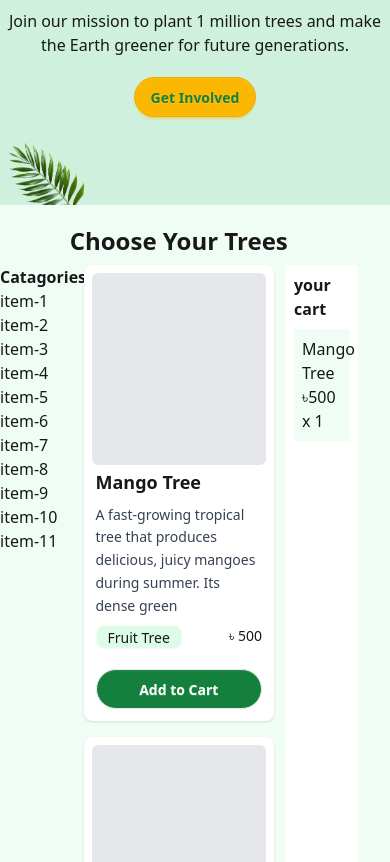
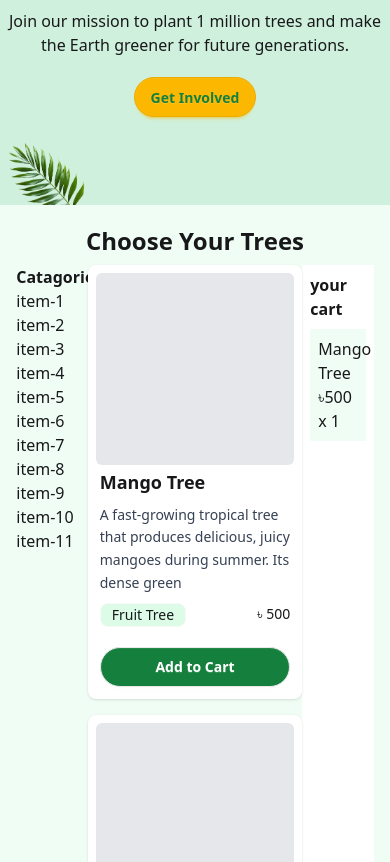
Before and after one commit to akashsarker2478/A6-green-earth, a plain HTML site: page index.html in a window 390 px wide. Shown: the part 238-1100 px from the top of the page. Drawn offline with nearby package versions, Linux system fonts and the light colour scheme.

Commit message:
mobile responsive

```diff
--- a/index.html
+++ b/index.html
@@ -71,15 +71,15 @@
     <!-- main section -->
     <main>
       <!-- middle section -->
-      <section class="w-11/12">
+      <section class="w-11/12 mx-auto">
         <div class="mt-3">
           <h2 class="font-bold text-2xl py-2 text-center">Choose Your Trees</h2>
         </div>
-        <section class="flex flex-row justify-between gap-3">
+        <section class="flex flex-row justify-between">
 
           <!-- Catagories -->
 
-          <div class="w-1/5">
+          <div class="w-1/5 md:mr-7">
             <h3 class="font-bold">Catagories</h3>
             <ul>
               <li>item-1</li>
@@ -210,7 +210,7 @@
             </div>
           </section>
           <!-- your cart section -->
-           <div class="bg-white w-1/5 ">
+           <div class="bg-white w-1/5 md:ml-7">
             <h2 class="font-bold p-2">your cart</h2>
             <div class="cart bg-[#F0FDF4] p-2 mx-2">
               <div>
```
